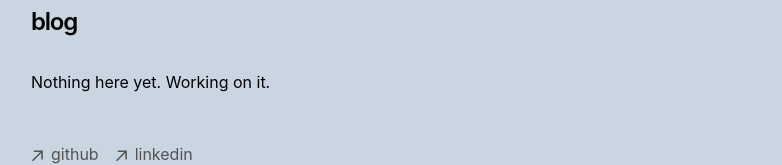
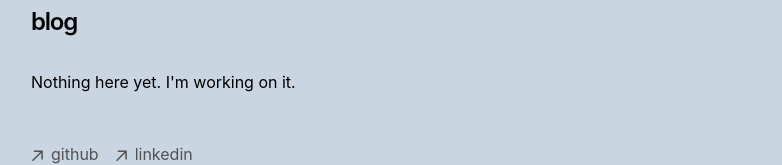
Before and after one commit to ksalk/ksalk.github.io, a Next.js app: page /blog in a window 1280 px wide. Shown: the part 158-323 px from the top of the page, without its empty margins (225-1007 px from the left). Built offline with nearby package versions, Linux system fonts and the light colour scheme.

Commit message:
Minor content fixes

```diff
--- a/app/about/page.tsx
+++ b/app/about/page.tsx
@@ -1,4 +1,3 @@
-import Image from 'next/image'
 import Link from 'next/link'
 
 export const metadata = {
--- a/app/blog/page.tsx
+++ b/app/blog/page.tsx
@@ -11,7 +11,7 @@ export default function Page() {
       <h1 className="font-semibold text-2xl mb-8 tracking-tighter">blog</h1>
       {/* <BlogPosts /> */}
       <p className="mb-4">
-        {`Nothing here yet. Working on it.`}
+        {`Nothing here yet. I'm working on it.`}
       </p>
     </section>
   )
```
